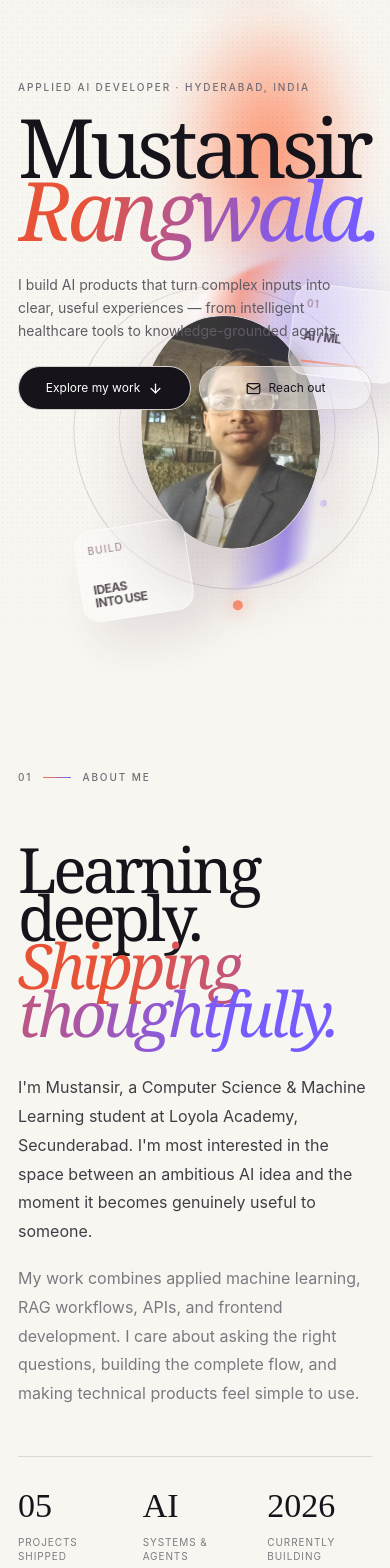
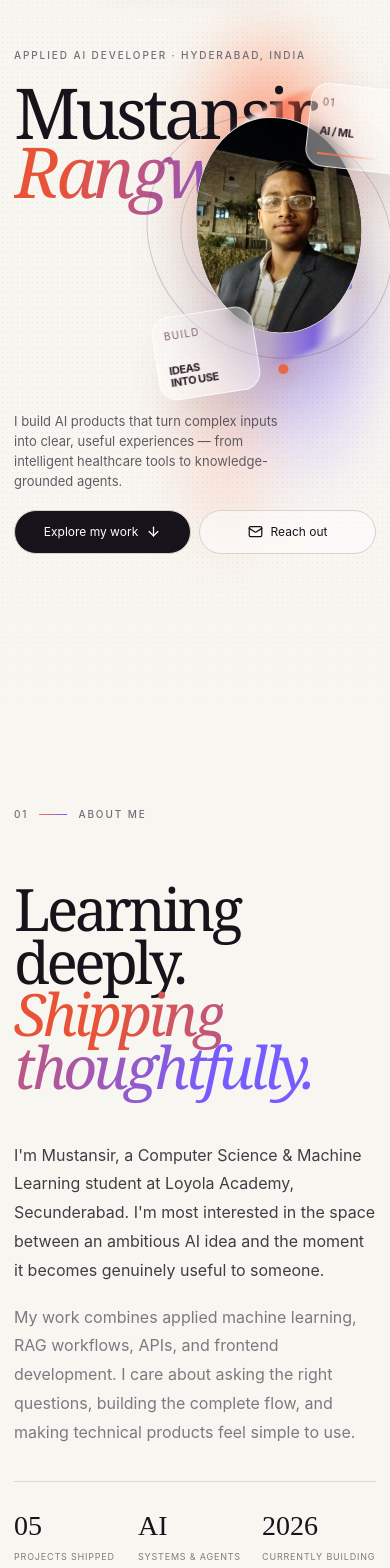
Before and after one commit to mr786-prog/Mustansir-Rangwala-portfolio, a React (Vite) app: page / in a window 390 px wide. Shown: the part 80-1648 px from the top of the page. Built offline with nearby package versions, Linux system fonts and the light colour scheme.

Commit message:
errors still to be fixed

```diff
--- a/src/index.css
+++ b/src/index.css
@@ -87,4 +87,46 @@ a { color:inherit; text-decoration:none; }
 
 @keyframes scroll-down { from { transform:translateY(-100%); } to { transform:translateY(220%); } }
 @media (max-width:780px) { .page-shell { width:min(100% - 36px,1200px); }.hero { min-height:760px; }.hide-mobile,.nav-links a:not(.active) { display:none; }.floating-nav { top:14px; }.hero-content { padding-top:160px; }.hero h1 { font-size:clamp(4.5rem,21vw,7rem); }.hero-bottom { align-items:start; flex-direction:column; margin-top:32px; }.scene-wrap { top:auto; right:-18px; bottom:45px; width:330px; height:380px; opacity:.78; }.portrait-orb { width:180px; }.card-ai { right:5px; }.card-build { bottom:5%; left:0; }.float-card { width:112px; height:92px; padding:12px; }.float-card strong { font-size:12px; }.scroll-cue { display:none; }.about-section,.projects-section { padding:90px 0; }.about-grid,.toolkit-content,.section-header { grid-template-columns:1fr; }.about-grid { gap:28px; }.section-header { gap:22px; }.section-header h2 { font-size:clamp(3.8rem,15vw,5.7rem); }.project-grid { margin-top:44px; }.mediscan { padding:21px; }.mediscan-main { grid-template-columns:1fr; min-height:0; gap:30px; padding:38px 0 30px; }.mediscan-logo-wrap { justify-self:start; width:min(230px,78%); }.feature-strip { padding-top:15px; }.standard,.standard:nth-child(3),.standard:nth-child(4) { grid-column:span 12; min-height:290px; }.toolkit-content { gap:35px; }.footer { padding-top:82px; }.footer-cta { align-items:start; flex-direction:column; }.email-address { margin-top:42px; }.footer-bottom { margin-top:70px; }.footer-bottom span:first-child { display:none; } }
+@media (max-width:480px) {
+	.page-shell { width:calc(100% - 28px); }
+	.floating-nav { max-width:calc(100% - 24px); }
+	.hero { min-height:815px; }
+	.hero-content { padding-top:128px; }
+	.hero h1 { max-width:62%; font-size:clamp(4rem,18vw,5.6rem); line-height:.84; }
+	.hero-bottom { position:relative; z-index:5; margin-top:210px; gap:18px; }
+	.hero-bottom p { max-width:275px; font-size:13px; line-height:1.55; }
+	.hero-actions { width:100%; }
+	.hero-actions .button { justify-content:center; flex:1 1 135px; }
+	.scene-wrap { z-index:4; top:166px; right:-20px; bottom:auto; width:255px; height:315px; opacity:1; pointer-events:none; }
+	.portrait-orb { top:10%; left:16%; width:166px; }
+	.portrait-orb img { object-position:50% 18%; transform:scale(1.12); }
+	.float-card { width:102px; height:84px; padding:11px; }
+	.card-ai { top:2%; right:0; }
+	.card-build { bottom:2%; left:0; }
+	.float-card strong { font-size:11px; }
+	.about-section,.projects-section { padding-block:72px; }
+	.about-grid { gap:40px; }
+	.about-grid h2,.toolkit h2,.section-header h2,.footer h2 { font-size:clamp(3.25rem,15vw,4.8rem); line-height:.9; }
+	.section-header { gap:30px; }
+	.section-header p { margin-top:26px; }
+	.fact-row { gap:10px; margin-top:34px; }
+	.fact-row b { font-size:28px; }
+	.fact-row span { font-size:9px; }
+	.project-grid { gap:12px; margin-top:36px; }
+	.mediscan { padding:17px; }
+	.mediscan-main { gap:22px; padding-block:30px 24px; }
+	.project-card h3 { font-size:clamp(2rem,11vw,3rem); }
+	.project-copy { font-size:13px; line-height:1.6; }
+	.feature-strip { display:grid; grid-template-columns:1fr; gap:9px; }
+	.feature-strip span { font-size:11px; }
+	.disclaimer { align-items:flex-start; font-size:10px; line-height:1.45; }
+	.standard { min-height:250px; padding:20px; }
+	.toolkit { padding-block:72px 90px; }
+	.toolkit-content { gap:42px; margin-top:42px; }
+	.skills span { padding-block:13px; }
+	.footer { padding-top:70px; }
+	.email-link { width:100%; justify-content:space-between; }
+	.email-address { max-width:100%; overflow-wrap:anywhere; font-size:15px; }
+	.footer-bottom { align-items:flex-start; flex-direction:column; gap:14px; margin-top:58px; }
+}
 @media (prefers-reduced-motion:reduce) { *,*::before,*::after { scroll-behavior:auto !important; animation-duration:.01ms !important; animation-iteration-count:1 !important; transition-duration:.01ms !important; } }
```
